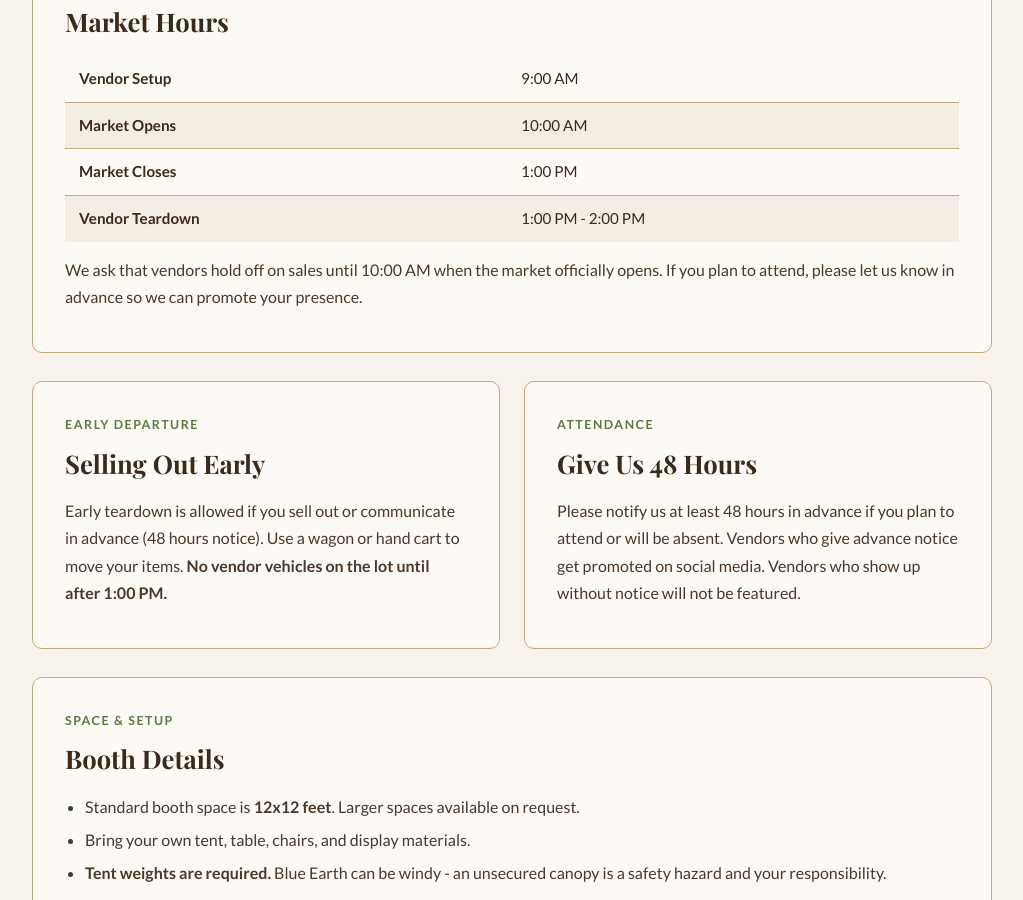
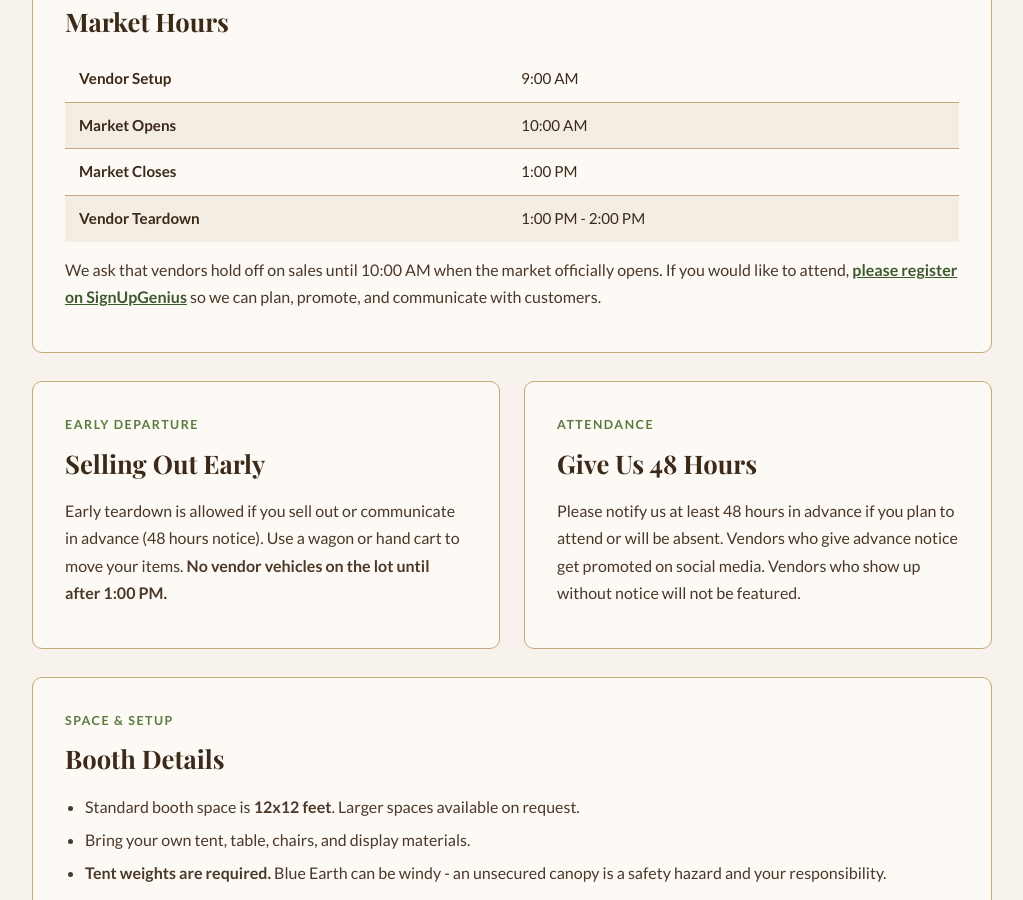
Before and after one commit to blueearthcommunitymarket/blueearthcommunitymarket.github.io, a Jekyll site: the page built from vendor-rules/index.html, in a window 1280 px wide and 900 px high, scrolled down 1680 px. Shown: the whole window, without its empty margins (128-1151 px from the left). Built offline with Jekyll 4.4.1, drawn with Linux system fonts in a browser that asks for light colours; some web fonts are replaced.

```diff
--- a/vendor-rules/index.html
+++ b/vendor-rules/index.html
@@ -96,7 +96,7 @@
                 </tr>
             </tbody>
         </table>
-        <p>We ask that vendors hold off on sales until 10:00 AM when the market officially opens. If you plan to attend, please let us know in advance so we can promote your presence.</p>
+        <p>We ask that vendors hold off on sales until 10:00 AM when the market officially opens. If you would like to attend, <a href="https://www.signupgenius.com/go/10C044BACA922AAF9C61-63147410-blue" target="_blank" rel="noopener" style="color: var(--green-dark); font-weight: 700;">please register on SignUpGenius</a> so we can plan, promote, and communicate with customers.</p>
     </div>
 
     <div class="grid-2">
```
